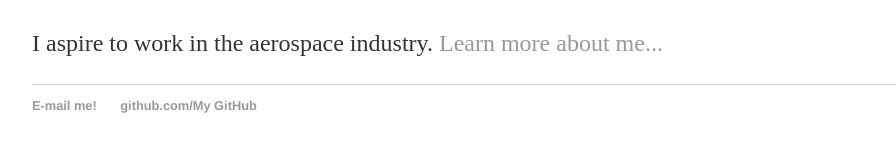
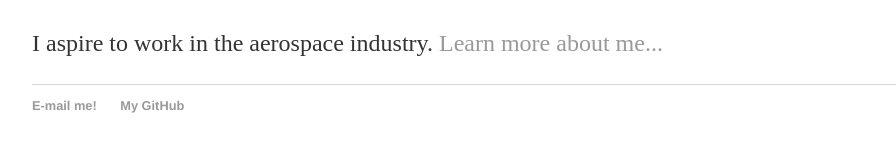
Before and after one commit to aaronpickard/aaronpickard.github.io, a Jekyll site: the page built from index.html, in a window 1280 px wide. Shown: the part 262-414 px from the top of the page, without its empty margins (160-1056 px from the left). Built offline with Jekyll 4.4.1, drawn with Linux system fonts in a browser that asks for light colours.

Commit message:
Update default.html
Updated github link text

```diff
--- a/_layouts/default.html
+++ b/_layouts/default.html
@@ -22,7 +22,7 @@
 			<footer>
 	    		<ul>
 	        		<li><a href="mailto:pickard.aaron@columbia.edu">E-mail me!</a></li>
-	        		<li><a href="https://github.com/aaronpickard">github.com/My GitHub</a></li>
+	        		<li><a href="https://github.com/aaronpickard">My GitHub</a></li>
 				</ul>
 			</footer>
 		</body>
```
